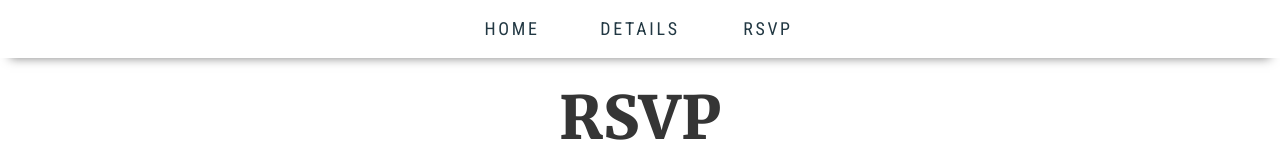
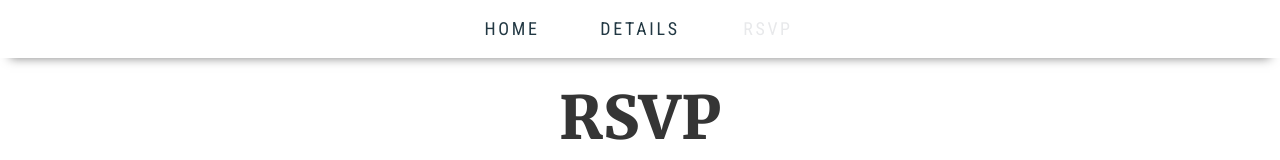
Before and after one commit to bhekanik/ourwedding.bhekani.com, a React (Create React App) app: page /contact in a window 1280 px wide. Shown: the top 160 px of the page. Built offline with nearby package versions, Linux system fonts and the light colour scheme; a web font is replaced by a local one.

Commit message:
Ensure that the colors of the navbar are right as navigate and hover

```diff
--- a/src/App.js
+++ b/src/App.js
@@ -24,8 +24,25 @@ const appReducer = (state, action) => {
       return {
         ...state,
         navBackgroundColor: action.payload.navBackgroundColor,
-        linkColor: action.payload.linkColor,
+        homeLinkColor: action.payload.homeLinkColor,
+        detailsLinkColor: action.payload.detailsLinkColor,
+        contactLinkColor: action.payload.contactLinkColor,
         boxShadow: action.payload.boxShadow
+      };
+    case "homeLink":
+      return {
+        ...state,
+        homeLinkColor: action.payload.linkColor
+      };
+    case "detailsLink":
+      return {
+        ...state,
+        detailsLinkColor: action.payload.linkColor
+      };
+    case "contactLink":
+      return {
+        ...state,
+        contactLinkColor: action.payload.linkColor
       };
     default:
       return state;
@@ -35,7 +52,9 @@ const appReducer = (state, action) => {
 const App = () => {
   const [state, dispatch] = useReducer(appReducer, {
     navbackgroundColor: "rgba(0,0,0,0.3)",
-    linkColor: "#e8e9eb",
+    homeLinkColor: "#e8e9eb",
+    detailsLinkColor: "#e8e9eb",
+    contactLinkColor: "#e8e9eb",
     boxShadow: "none",
     page: "home",
   });
@@ -45,8 +64,11 @@ const App = () => {
       <div className="App">
         <Navbar
           navbackgroundColor={state.navBackgroundColor}
-          linkColor={state.linkColor}
+          homeLinkColor={state.homeLinkColor}
+          detailsLinkColor={state.detailsLinkColor}
+          contactLinkColor={state.contactLinkColor}
           boxShadow={state.boxShadow}
+          page={state.page}
         />
         <Switch>
           <Route exact path="/" render={() => <Home page={state.page} />} />
--- a/src/components/About/About.js
+++ b/src/components/About/About.js
@@ -16,7 +16,9 @@ const About = () => {
       type: "nav",
       payload: {
         navBackgroundColor: "white",
-        linkColor: "#223843",
+        detailsLinkColor: "#e8e9eb",
+        homeLinkColor: "#223843",
+        contactLinkColor: "#223843",
         boxShadow: "0 10px 10px -10px rgba(0, 0, 0, 0.5)"
       }
     });
--- a/src/components/Contact/Contact.js
+++ b/src/components/Contact/Contact.js
@@ -14,7 +14,9 @@ const Contact = () => {
       type: "nav",
       payload: {
         navBackgroundColor: "white",
-        linkColor: "#223843",
+        contactLinkColor: "#e8e9eb",
+        homeLinkColor: "#223843",
+        detailsLinkColor: "#223843",
         boxShadow: "0 10px 10px -10px rgba(0, 0, 0, 0.5)"
       }
     });
--- a/src/components/Home/Home.js
+++ b/src/components/Home/Home.js
@@ -21,7 +21,9 @@ const Home = props => {
           type: "nav",
           payload: {
             navBackgroundColor: "rgba(0,0,0,0.3)",
-            linkColor: "#e8e9eb",
+            homeLinkColor: "#e8e9eb",
+            detailsLinkColor: "#e8e9eb",
+            contactLinkColor: "#e8e9eb",
             boxShadow: "none"
           }
         });
@@ -30,7 +32,6 @@ const Home = props => {
           type: "nav",
           payload: {
             navBackgroundColor: "white",
-            linkColor: "#223843",
             boxShadow: "0 10px 10px -10px rgba(0, 0, 0, 0.5)"
           }
         });
@@ -40,7 +41,6 @@ const Home = props => {
         type: "nav",
         payload: {
           navBackgroundColor: "white",
-          linkColor: "#223843",
           boxShadow: "0 10px 10px -10px rgba(0, 0, 0, 0.5)"
         }
       });
--- a/src/components/Navbar/Navbar.js
+++ b/src/components/Navbar/Navbar.js
@@ -1,33 +1,75 @@
-import React from "react";
+import React, { useContext } from "react";
 import { Link } from "react-router-dom";
+
+import { Context } from "../../App";
 
 import "./navbar.css";
 
 const Navbar = props => {
-  const { navbackgroundColor, linkColor, boxShadow } = props;
+  const dispatch = useContext(Context);
+  const { navbackgroundColor, homeLinkColor, detailsLinkColor, contactLinkColor, boxShadow, page } = props;
+
+  const handleHover = (link, coloOfLink) => {
+    const linkDispatch = (dispatchType, linkColor) => {
+      dispatch({
+        type: dispatchType,
+        payload: {
+          linkColor
+        }
+      });
+    }
+
+    if (page !== "home") {
+      if (link === "home") {
+        linkDispatch("homeLink", coloOfLink);
+      } else if (link === "details") {
+        linkDispatch("detailsLink", coloOfLink);
+      } else if (link === "contact") {
+        linkDispatch("contactLink", coloOfLink);
+      }
+    } else {
+      if (window.outerWidth > 800) {
+        if (
+          document.querySelector(".intro").getBoundingClientRect().top - 60 <=
+          0
+        ) {
+          if (link === "home") {
+            linkDispatch("homeLink", coloOfLink);
+          } else if (link === "details") {
+            linkDispatch("detailsLink", coloOfLink);
+          } else if (link === "contact") {
+            linkDispatch("contactLink", coloOfLink);
+          }
+        }
+      } else {
+        if (link === "home") {
+          linkDispatch("homeLink", coloOfLink);
+        } else if (link === "details") {
+          linkDispatch("detailsLink", coloOfLink);
+        } else if (link === "contact") {
+          linkDispatch("contactLink", coloOfLink);
+        }
+      }
+    }
+  }
 
   return (
     <nav
       className="navbar"
       style={{ background: navbackgroundColor, boxShadow: boxShadow }}>
       <ul>
-        <li>
-          <Link style={{ color: linkColor }} to="/">
+        <li onClick={() => handleHover("home", "#e8e9eb")} onMouseEnter={() => handleHover("home", "#e8e9eb")} onMouseLeave={() => handleHover("home", "#223843")}>
+          <Link style={{ color: homeLinkColor }} to="/">
             Home
           </Link>
         </li>
-        <li>
-          <Link style={{ color: linkColor }} to="/about">
+        <li onClick={() => handleHover("details")} onMouseEnter={() => handleHover("details", "#e8e9eb")} onMouseLeave={() => handleHover("details", "#223843")}>
+          <Link style={{ color: detailsLinkColor }} to="/about">
             Details
           </Link>
         </li>
-        {/* <li>
-          <Link style={{ color: linkColor }} to="/projects">
-            Photos
-          </Link>
-        </li> */}
-        <li>
-          <Link style={{ color: linkColor }} to="/contact">
+        <li onClick={() => handleHover("contact")} onMouseEnter={() => handleHover("contact", "#e8e9eb")} onMouseLeave={() => handleHover("contact", "#223843")}>
+          <Link style={{ color: contactLinkColor }} to="/contact">
             RSVP
           </Link>
         </li>
```
